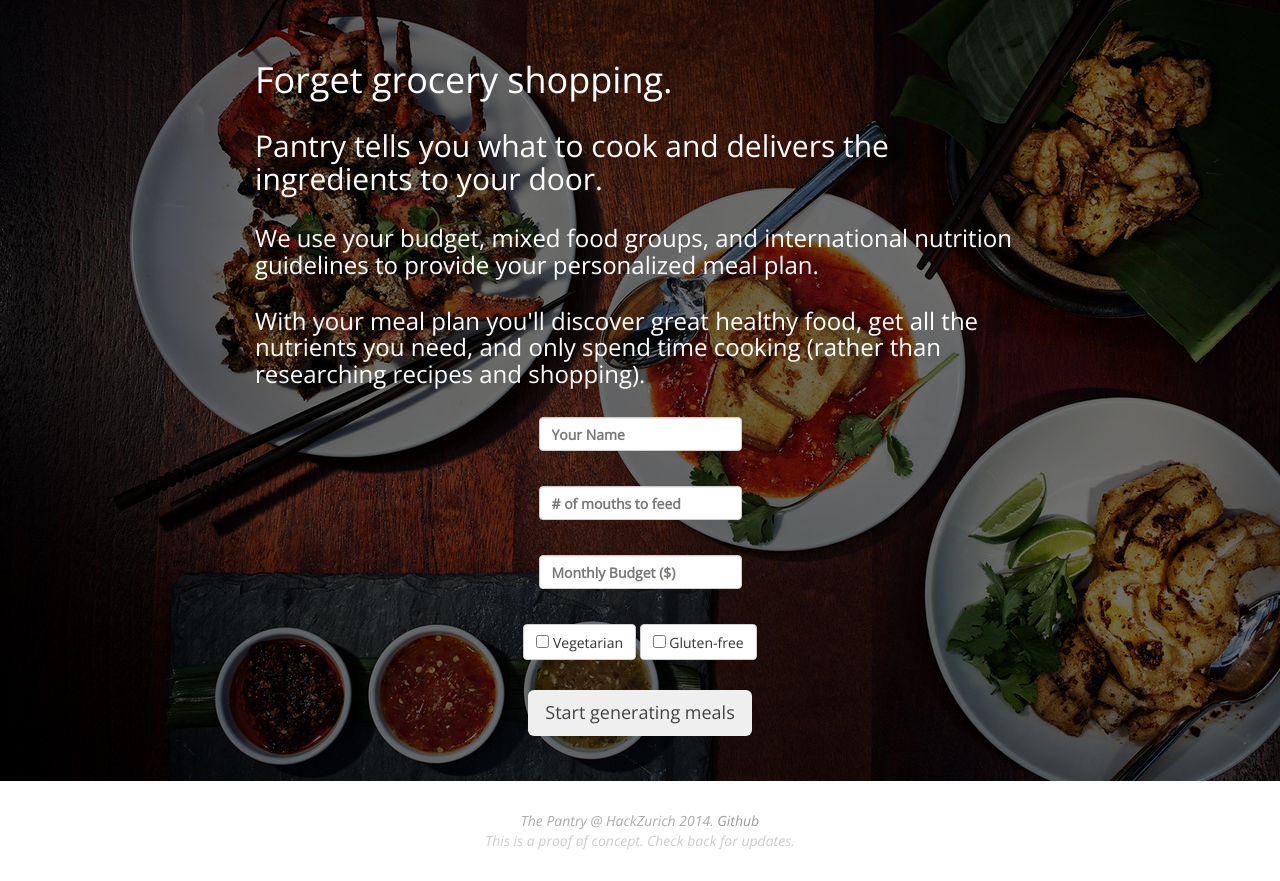
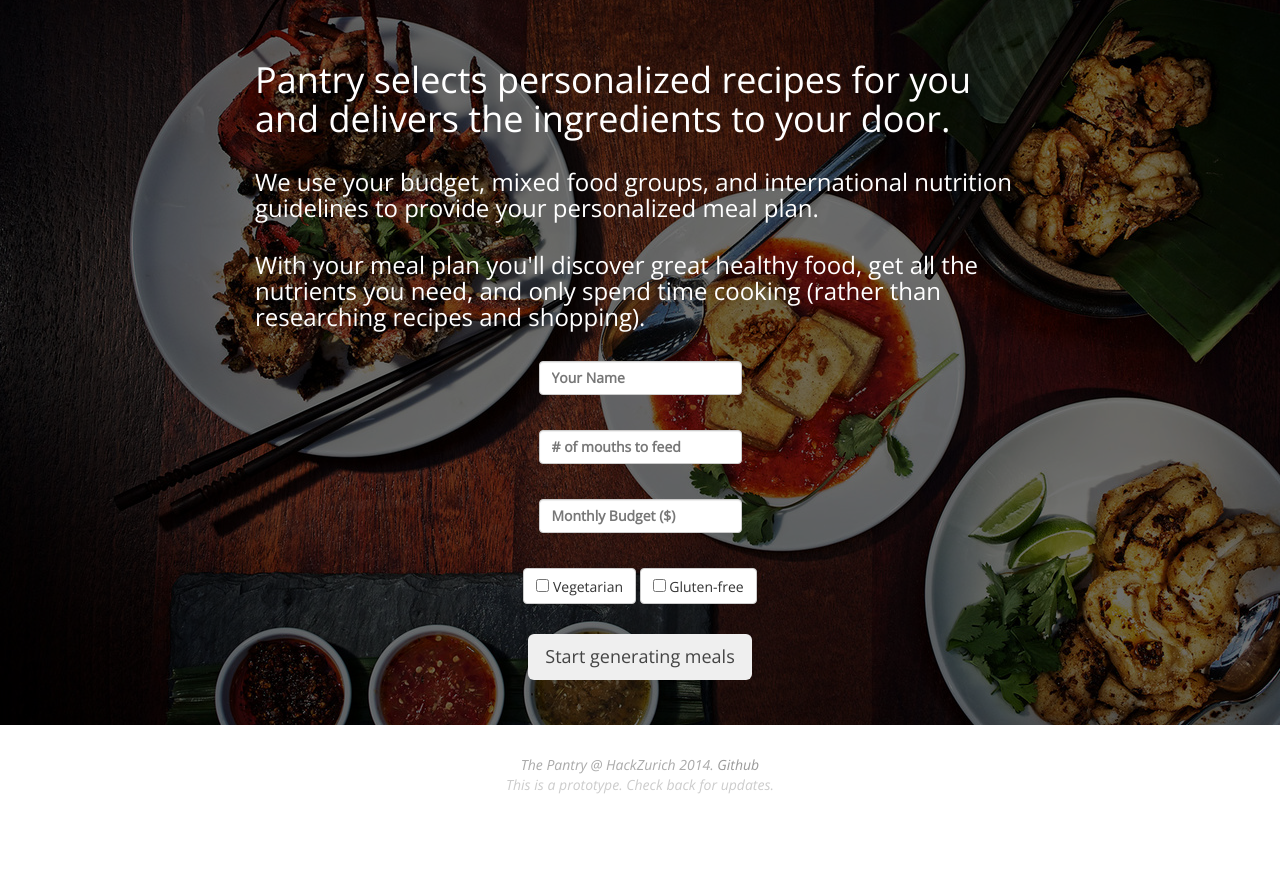
Before and after one commit to create/foodplan, a Django app: page / in a window 1280 px wide. Shown: the part 110-991 px from the top of the page. After the commit the page ends 904 px from the top, so only its background shows below. Run offline with Django 3.2, Linux system fonts and the light colour scheme; parts of the project's set-up code (start-up, migrations or seed data) failed here and were passed over; some libraries are stand-ins or nearby versions.

Commit message:
Update value prop

```diff
--- a/templates/base_layout.html
+++ b/templates/base_layout.html
@@ -56,7 +56,7 @@ content="http://www.pantry.pw/static/img/screen.png" />
     </div>
     <footer>
         <p>The Pantry @ HackZurich 2014. <a href="http://www.github.com/create/foodplan">Github</a></p>
-        <p class="light">This is a proof of concept. Check back for updates.</p>
+        <p class="light">This is a prototype. Check back for updates.</p>
     </footer>
 
     <script src="https://ajax.googleapis.com/ajax/libs/jquery/1.11.1/jquery.min.js"></script>
--- a/templates/home.html
+++ b/templates/home.html
@@ -38,8 +38,7 @@ form {
 
 {% block page_content %}
 <div class="container">
-    <h1>Forget grocery shopping.</h1>
-    <h2>Pantry tells you what to cook and delivers the ingredients to your door.</h2>
+    <h1>Pantry selects personalized recipes for you and delivers the ingredients to your door.</h1>
     <h3>We use your budget, mixed food groups, and international nutrition guidelines to provide your personalized meal plan.</h3>
     <h3>With your meal plan you'll discover great healthy food, get all the nutrients you need, and only spend time cooking (rather than researching recipes and shopping). </h3>
 
```
